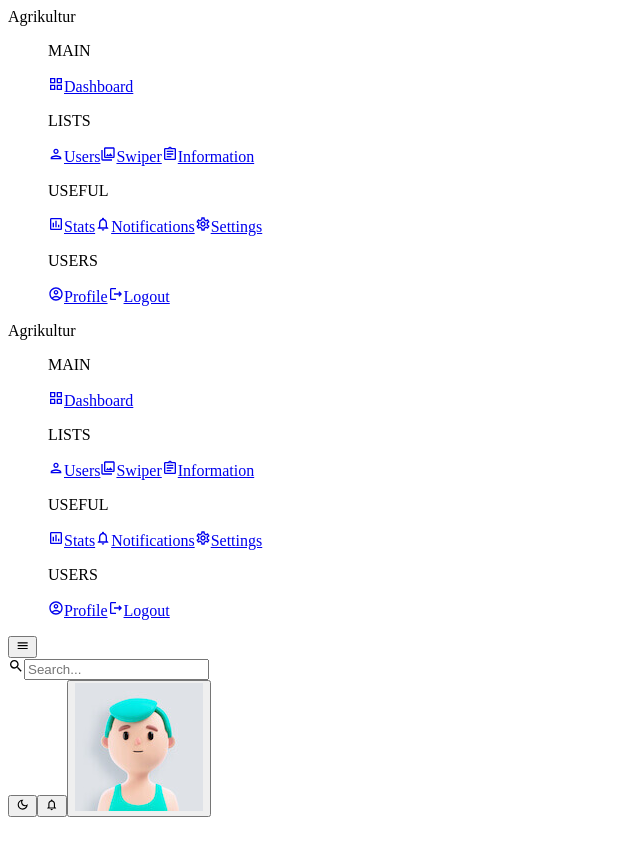
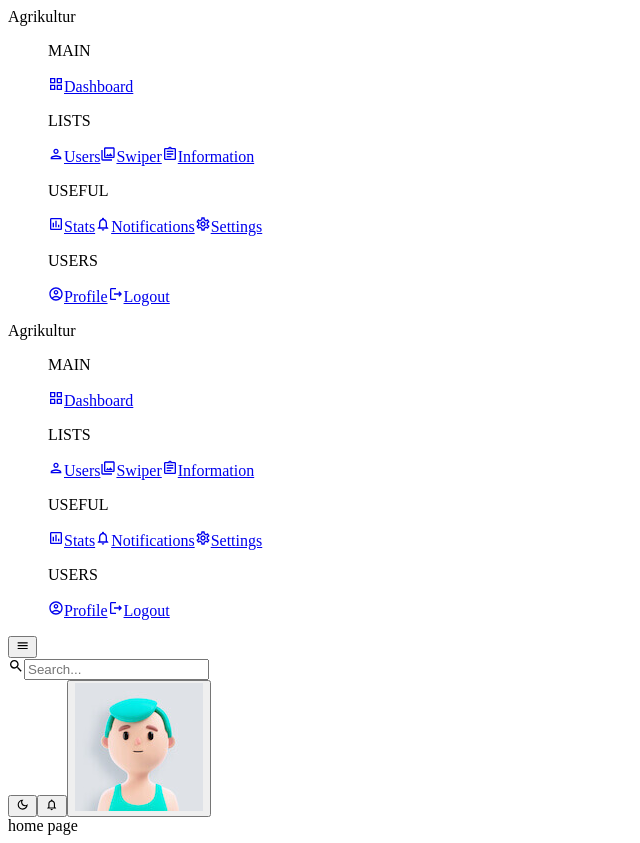
Before and after one commit to fajarfadillahh/siakad-agrikultur-dashboard, a React (Vite) app: page / in a window 1280 px wide. Shown: the whole page, without its empty margins (0-640 px from the left). Built offline with nearby package versions, Linux system fonts and the light colour scheme.

Commit message:
fixed: routing at the layout components

```diff
--- a/src/App.jsx
+++ b/src/App.jsx
@@ -1,32 +1,16 @@
 import React from "react";
-import { BrowserRouter, Routes, Route } from "react-router-dom";
+import { BrowserRouter as Router, Routes, Route } from "react-router-dom";
 
 // import pages
 import Home from "./pages/home/Home";
-import List from "./pages/list/List";
-import New from "./pages/new/New";
-import Single from "./pages/single/Single";
-
-import Login from "./pages/login/Login";
-
-import Layout from "./components/layout/Layout";
 
 const App = () => {
   return (
-    <BrowserRouter>
+    <Router>
       <Routes>
-        <Route path="/" element={<Layout />}>
-          {/* <Route index element={<Home />} /> */}
-
-          {/* user page routes */}
-          {/* <Route path="users">
-            <Route index element={<Layout />} />
-            <Route path=":userId" element={<Single />} />
-            <Route path="new" element={<New />} />
-          </Route> */}
-        </Route>
+        <Route index element={<Home />} />
       </Routes>
-    </BrowserRouter>
+    </Router>
   );
 };
 
--- a/src/components/layout/Layout.jsx
+++ b/src/components/layout/Layout.jsx
@@ -16,7 +16,7 @@ const Layout = ({ children }) => {
       <div className="flex w-full flex-1 flex-col">
         <Navbar sidebarOpen={sidebarOpen} setSidebarOpen={setSidebarOpen} />
 
-        <div className="h-full overflow-y-auto p-5">{children}</div>
+        <main className="h-full overflow-y-auto p-5">{children}</main>
       </div>
     </div>
   );
--- a/src/pages/home/Home.jsx
+++ b/src/pages/home/Home.jsx
@@ -1,18 +1,17 @@
 import React from "react";
 
 // import components
-import Sidebar from "../../components/sidebar/SidebarMobile";
-import Navbar from "../../components/navbar/Navbar";
+import Layout from "../../components/layout/Layout";
 import Widget from "../../components/widget/Widget";
 import Featured from "../../components/featured/Featured";
 import Chart from "../../components/chart/Chart";
 import Table from "../../components/table/Table";
-import Layout from "../../components/layout/Layout";
 
 const Home = () => {
   return (
     <Layout>
-      <div className="flex gap-5 p-5">
+      <div>home page</div>
+      {/* <div className="flex gap-5">
         <Widget type="inactive-users" />
         <Widget type="infrequent-users" />
         <Widget type="active-users" />
@@ -29,7 +28,7 @@ const Home = () => {
           Latest Activity Users
         </h1>
         <Table />
-      </div>
+      </div> */}
     </Layout>
   );
 };
```
